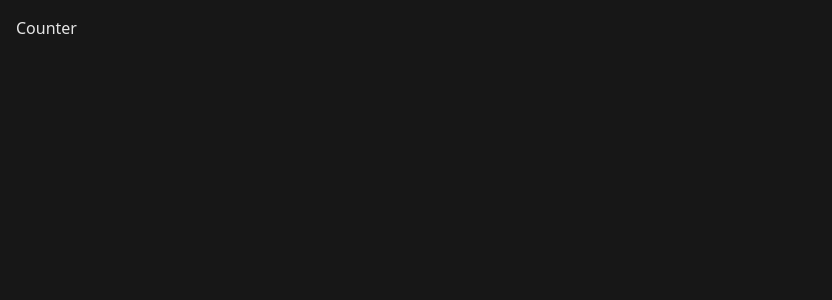
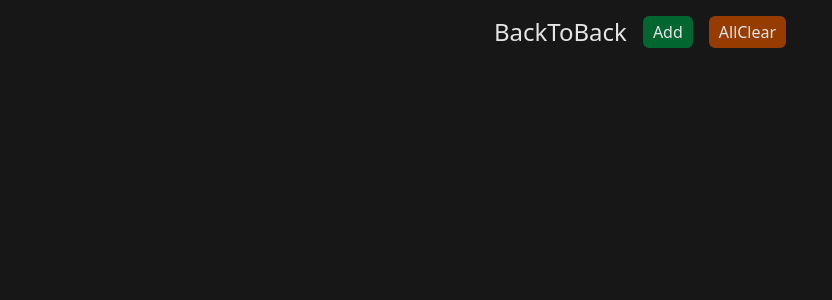
Before and after one commit to Lootmann/mynewgear, a React (Vite) app: page /mynewgear/counter in a window 1280 px wide. Shown: the top 300 px of the page, without its empty margins (0-832 px from the left). Built offline with nearby package versions, Linux system fonts and the light colour scheme.

Commit message:
add Link to Top page and add Add/All Clear button with no feature

```diff
--- a/src/counter/Counter.tsx
+++ b/src/counter/Counter.tsx
@@ -1,3 +1,33 @@
+import { Link } from "react-router-dom";
+
+const button = `border-2 px-2 rounded-md`;
+
 export default function Counter() {
-  return <div className="p-4">Counter</div>;
+  return (
+    <div className="p-4">
+      <header className="flex gap-4 align-middle justify-center">
+        <Link to="/">
+          <h1 className="text-2xl">BackToBack</h1>
+        </Link>
+
+        <button
+          className={`${button}
+          bg-green-800 border-green-800
+          hover:bg-green-400 hover:border-green-400 hover:text-neutral-800
+          transition delay-75`}
+        >
+          Add
+        </button>
+
+        <button
+          className={`${button}
+        bg-amber-800 border-amber-800
+        hover:bg-amber-400  hover:border-amber-400 hover:text-neutral-800
+        transition delay-75`}
+        >
+          AllClear
+        </button>
+      </header>
+    </div>
+  );
 }
```
Also changed, not shown: src/styles/components.css (added).
